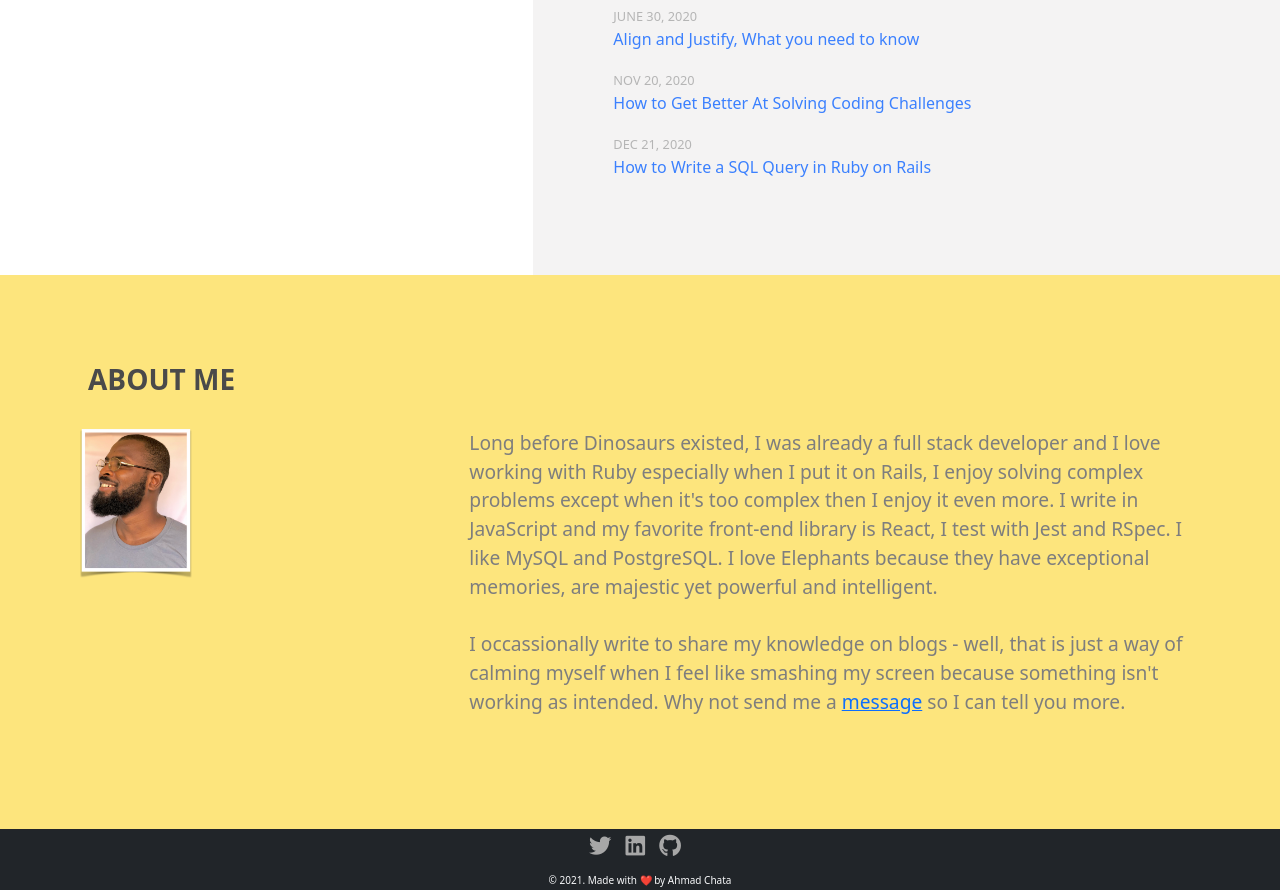
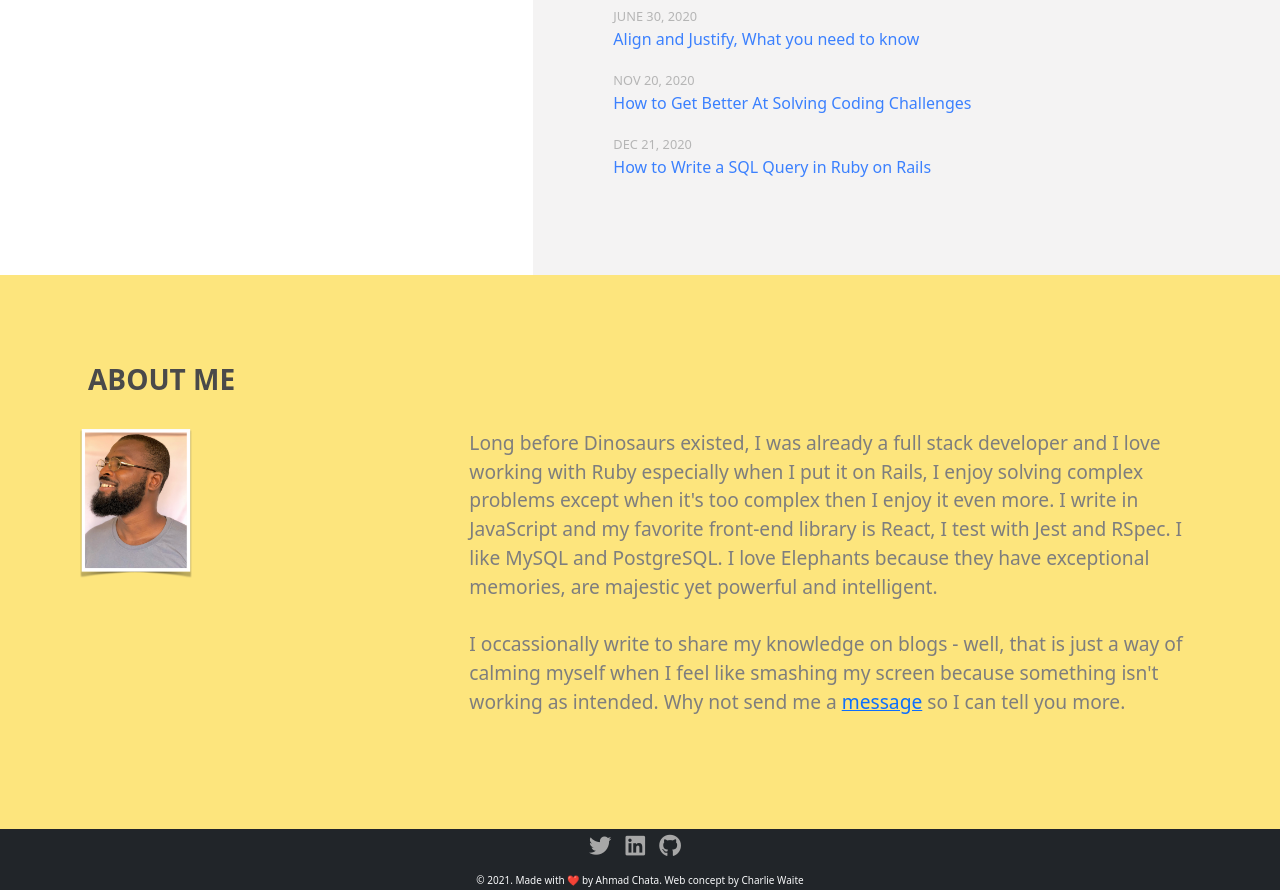
Before and after one commit to ahmadchata/portfolio, a plain HTML site: page index.html in a window 1280 px wide. Shown: the part 3798-4688 px from the top of the page. Drawn offline with nearby package versions, Linux system fonts and the light colour scheme.

Commit message:
Add credit in footer

```diff
--- a/index.html
+++ b/index.html
@@ -81,7 +81,7 @@
           <a class="linkedin" target="_blank" href="https://www.linkedin.com/in/ahmadchata/"><i class="fab fa-linkedin"></i></a>
           <a class="github" target="_blank" href="https://www.linkedin.com/in/ahmadchata/"><i class="fab fa-github"></i></a>
         </div>
-    <div><span class="text-light footer-text">© 2021. Made with ❤️  by Ahmad Chata</span></div>
+    <div><span class="text-light footer-text">© 2021. Made with ❤️ by Ahmad Chata. Web concept by Charlie Waite</span></div>
   </footer>
   </div>
 
```
